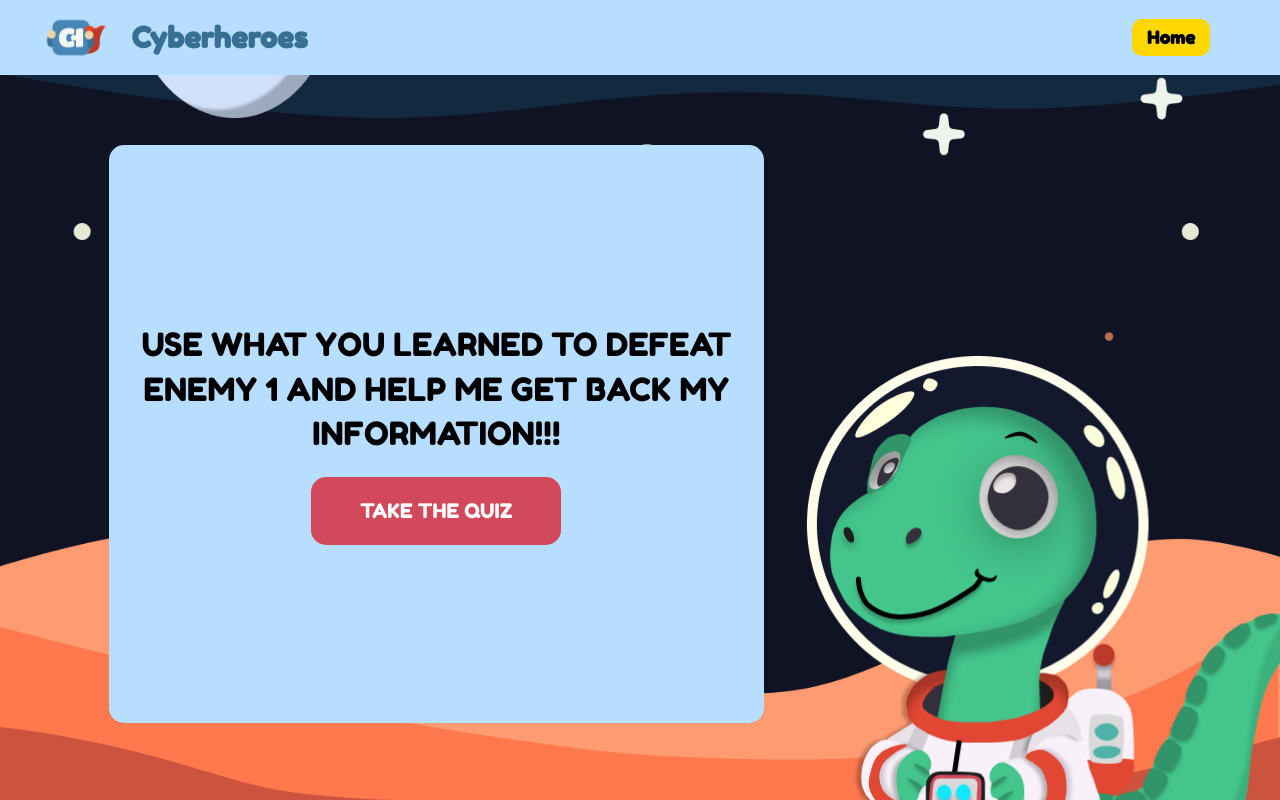
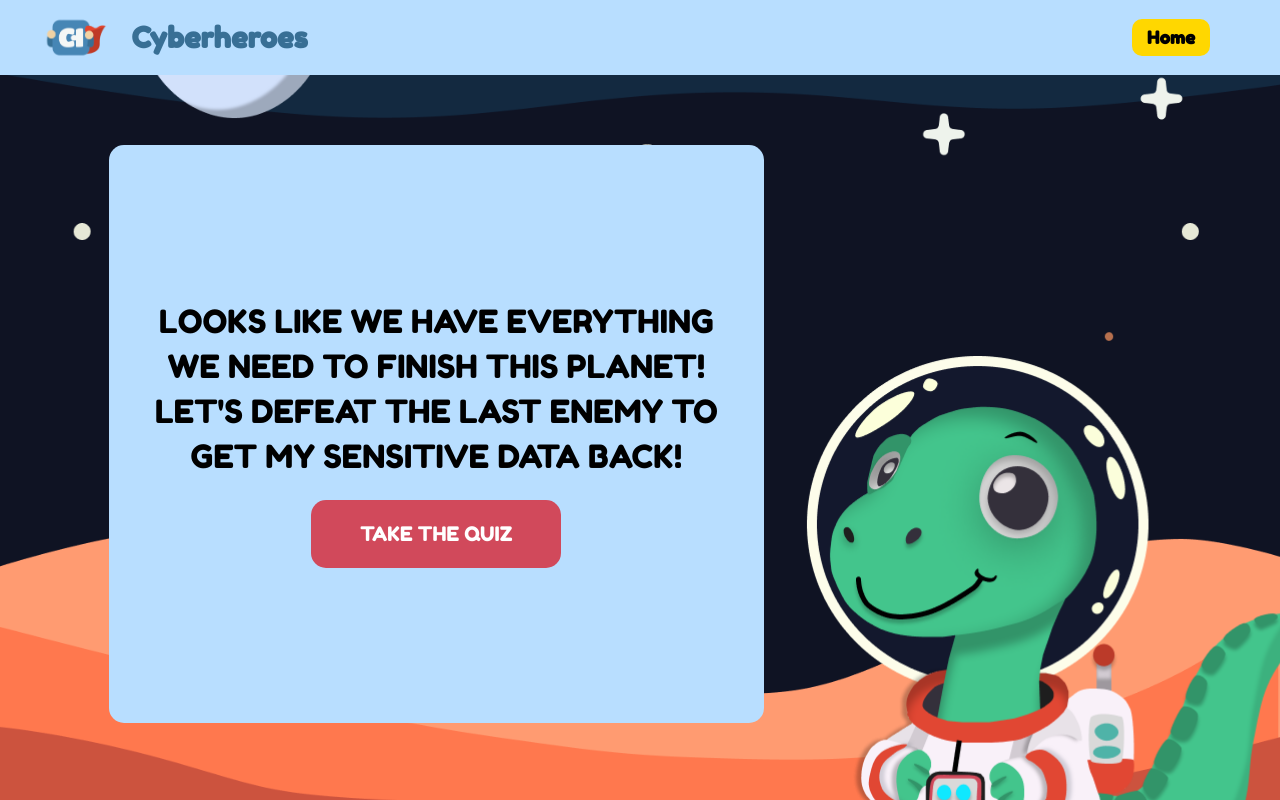
Before and after one commit to virurep/cyberheroes, a React (Create React App) app in the folder cyberheroes/: page /1/transition in a window 1280 px wide. Built offline with nearby package versions, Linux system fonts and the light colour scheme.

Commit message:
made the transition page sort of dynamic

```diff
--- a/cyberheroes/src/components/Transition.js
+++ b/cyberheroes/src/components/Transition.js
@@ -1,9 +1,25 @@
 import React from "react";
 import "../styles/transitions.css";
 import Navbar from './NavBar';
-import allieImage from '../img/characters/allie.png'; // Make sure this path is correct
+import Transitions from '../data/transitions.json';
 
 const Transition = () => {
+    const characterImages = require.context('../img/characters', false, /\.(png|jpe?g|svg)$/);
+
+    const transitionData = Transitions.privacy_planet;
+    console.log(transitionData);
+
+    const currQuiz = transitionData['quiz-3'];
+    console.log(currQuiz);
+
+    const currMessage = currQuiz.message;
+
+    const characters = currQuiz.character;
+    console.log(characters);
+
+    const imageName = characters.toLowerCase().replace(/\s+/g, '-');
+    const imagePath = characterImages(`./${imageName}.png`);
+
     return (
         <div className="transition-container">
             <Navbar />
@@ -12,15 +28,15 @@ const Transition = () => {
                     <div className="message-side">
                         <div className="message-box">
                             <p className="transition-message">
-                                Use what you learned to Defeat Enemy 1 and Help me get back my information!!!
+                                {currMessage}
                             </p>
                             <button className='quiz-button'>TAKE THE QUIZ</button>
                         </div>
                     </div>
                     <div className="character-side">
                         <img
-                            src={allieImage}
-                            alt="Allie"
+                            src={imagePath}
+                            alt= {characters}
                             className="character-image"
                         />
                     </div>
```
